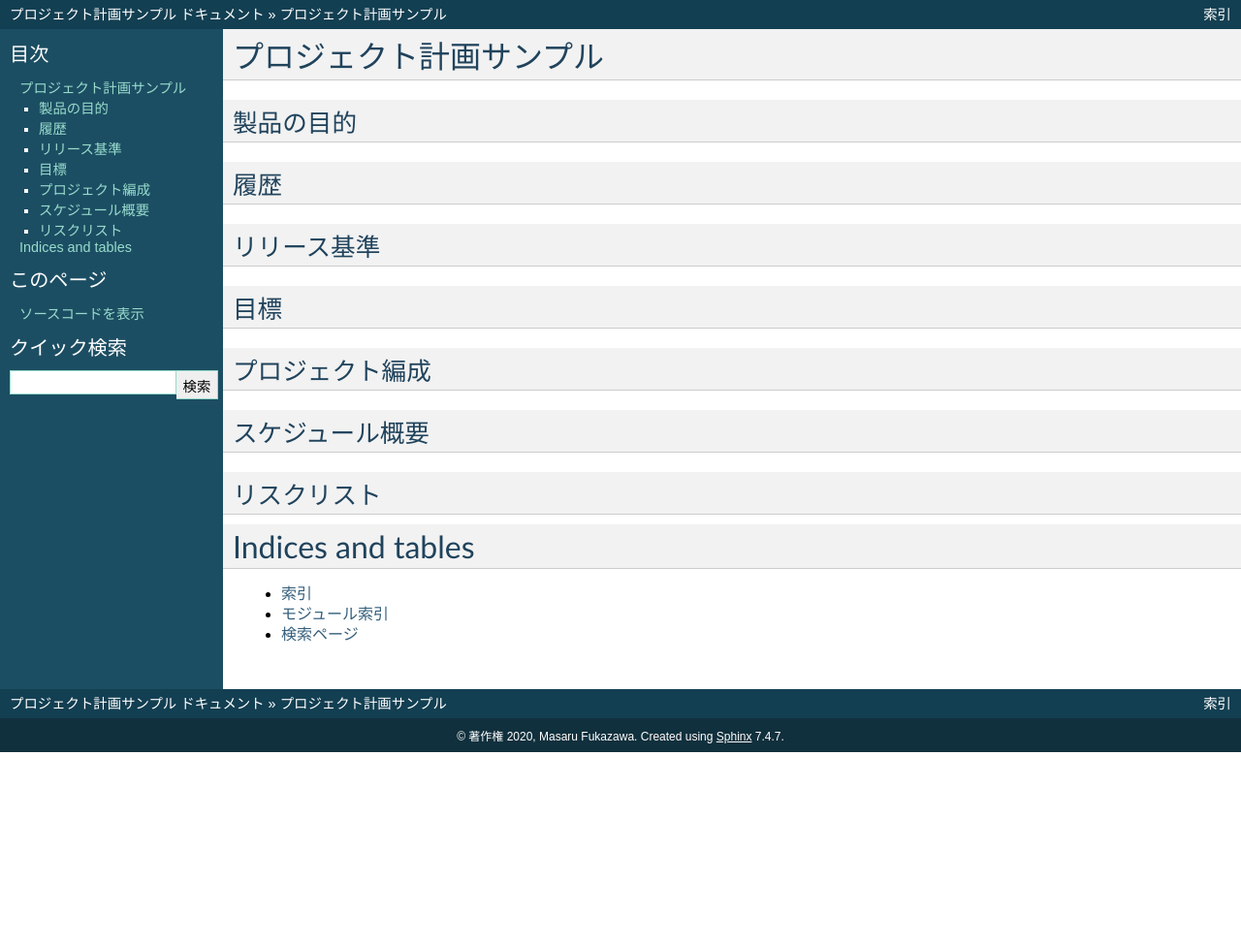
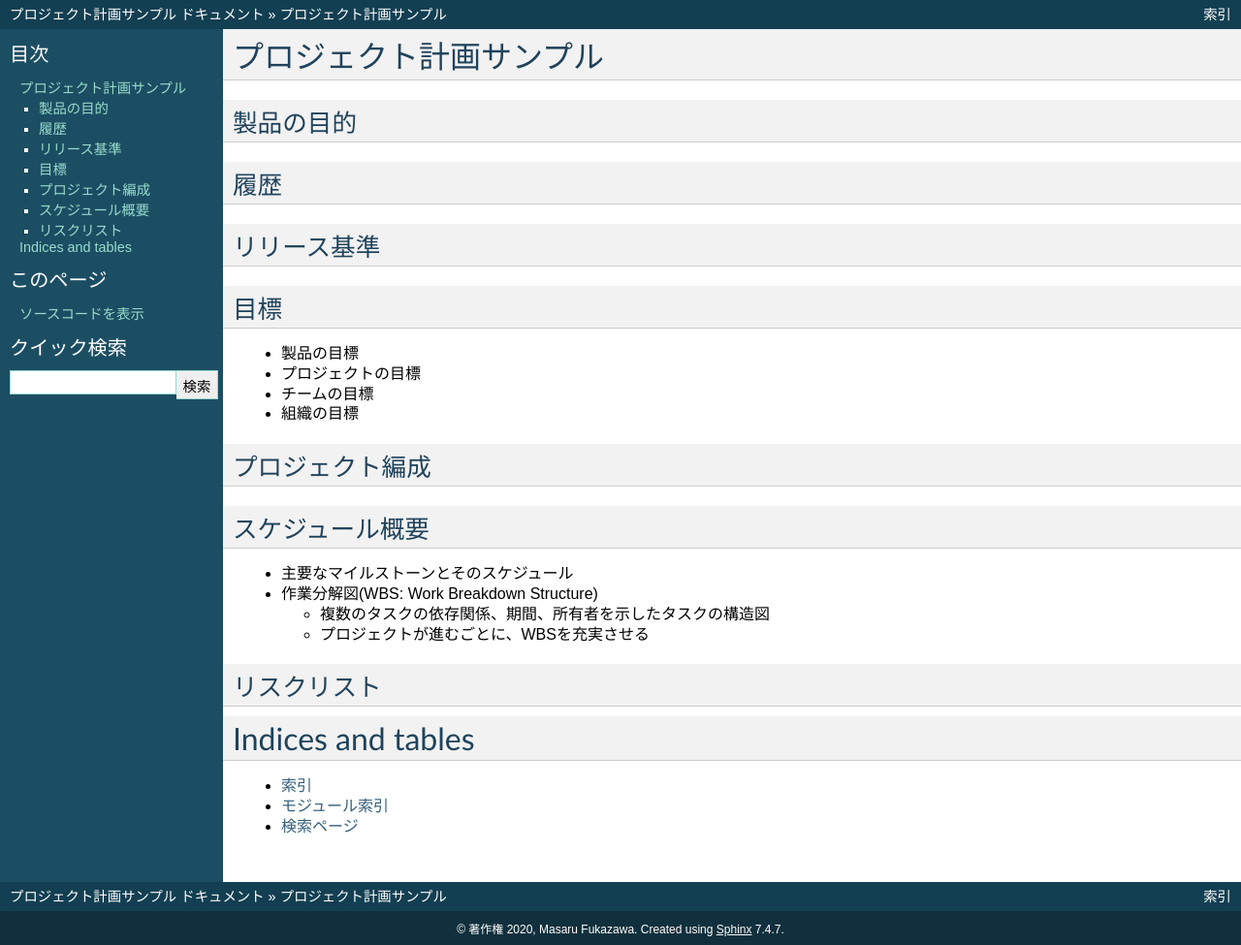
Before and after one commit to MasaruFukazawa/devdocs, a Sphinx documentation site: the page built from project_plan/source/index.rst, in a window 1280 px wide. Shown: the whole page at 97% size. Built offline with Sphinx 7.4.7, drawn with Linux system fonts in a browser that asks for light colours; before the commit the page ends 900 px from its top, so only the background shows below that.

Commit message:
例を追加

```diff
--- a/project_charter/source/index.rst
+++ b/project_charter/source/index.rst
@@ -16,6 +16,9 @@
 
 - プロジェクトの目標
 
+- 顧客が抱えている問題やニーズ
+
+- 顧客がこのサービスを使う動機
 
 要件
 --------------------------------------------
@@ -27,6 +30,8 @@
 
 成功の基準
 --------------------------------------------
+
+- プロジェクト完了時に顧客が製品を使ってできることを定義する
 
 
 投資利益率
--- a/project_plan/source/index.rst
+++ b/project_plan/source/index.rst
@@ -21,6 +21,14 @@
 目標
 ---------------------------------------------------
 
+- 製品の目標
+
+- プロジェクトの目標
+
+- チームの目標
+
+- 組織の目標
+
 
 プロジェクト編成
 ---------------------------------------------------
@@ -28,6 +36,14 @@
 
 スケジュール概要
 ---------------------------------------------------
+
+- 主要なマイルストーンとそのスケジュール
+
+- 作業分解図(WBS: Work Breakdown Structure)
+
+  - 複数のタスクの依存関係、期間、所有者を示したタスクの構造図
+
+  - プロジェクトが進むごとに、WBSを充実させる
 
 
 リスクリスト
```
